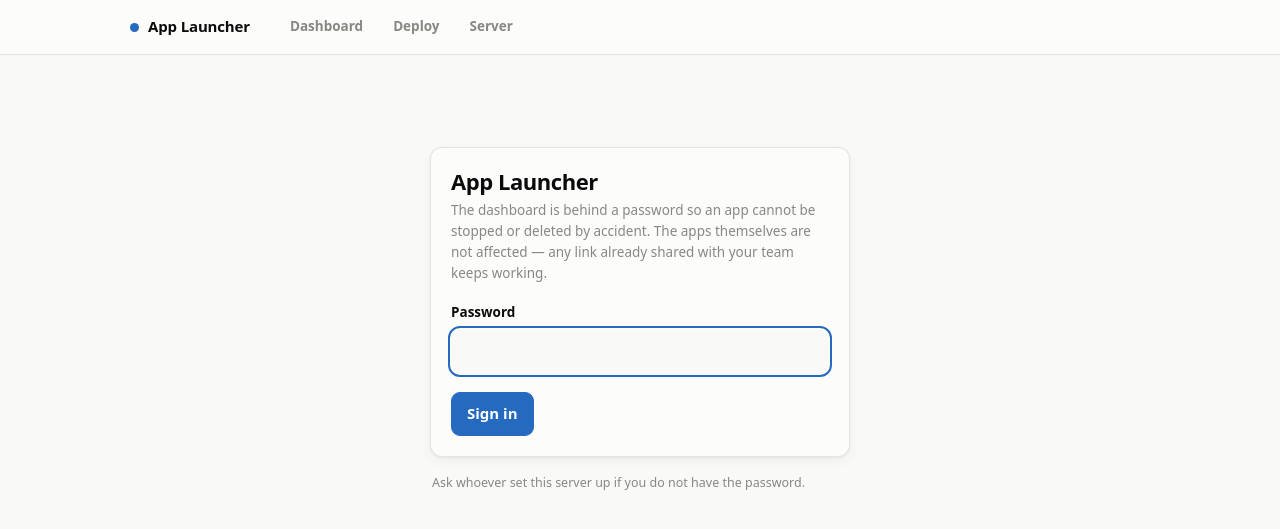
After one commit to ayushmansingh/DeploymentHandler, a FastAPI app: template launcher/templates/login.html in a window 1280 px wide. The commit adds this page. Shown: the top 529 px of the page. Run offline with FastAPI, Linux system fonts and the light colour scheme; the template is opened without the code that fills it, so the values that code supplies are empty; parts of the project's set-up code (start-up, migrations or seed data) failed here and were passed over; some libraries are stand-ins or nearby versions.

Commit message:
Put the dashboard behind a password
Somebody who wandered into the dashboard could stop or delete an app by
accident, which is the failure this guards against. It is a latch, not a
lock: the server speaks plain HTTP on the office LAN, so the password crosses
the network readable by anyone already able to watch it, and the login page
says as much rather than implying more than it gives.

Two carve-outs matter. The deployed apps are served by their own processes on
their own ports and never reach the middleware, so every link already shared
with the team keeps working - gating those would have been the one change
that broke everybody at once. And /healthz stays open, because the update
helper polls it to decide whether a new version came back; behind the
password every self-update would have looked like a failure and rolled
itself back.

The session is a cookie signed with a secret generated per install and kept
out of the source, so a copy of the ZIP cannot mint one, and the expiry is
inside the signature so it cannot be edited to extend itself. `next` is
checked to point back at this server, so the login page cannot be used to
bounce somebody elsewhere. An API caller gets 401 rather than a redirect to a
form it cannot fill in.

Leaving LAUNCHER_PASSWORD empty keeps the launcher exactly as it was, with no
sign-out control cluttering a server that has no password.

Co-Authored-By: Claude Opus 5 <noreply@anthropic.com>
Claude-Session: https://claude.ai/code/session_01WSt9Gn2kwJPMTbhTb39XYG

```diff
--- a/launcher/app.py
+++ b/launcher/app.py
@@ -14,12 +14,12 @@ from contextlib import asynccontextmanager
 from urllib.parse import quote
 
 from fastapi import FastAPI, Form, HTTPException, Request, UploadFile
-from fastapi.responses import (FileResponse, HTMLResponse, PlainTextResponse,
-                               RedirectResponse)
+from fastapi.responses import (FileResponse, HTMLResponse, JSONResponse,
+                               PlainTextResponse, RedirectResponse)
 from fastapi.templating import Jinja2Templates
 
 from . import __version__
-from . import appdata, config, db, deployer, errors, files, hostinfo, metrics, naming, native
+from . import appdata, auth, config, db, deployer, errors, files, hostinfo, metrics, naming, native
 from . import selfupdate, settings as app_settings, thumbs
 from . import ports
 from . import runtime
@@ -47,6 +47,37 @@ async def lifespan(_: FastAPI):
 app = FastAPI(
     title="App Launcher", docs_url=None, redoc_url=None, lifespan=lifespan
 )
+
+# Reachable without the password. /healthz is not optional: the update helper
+# polls it to decide whether a new version came back, so gating it would make
+# every self-update look like a failure and roll itself back.
+_OPEN_PATHS = frozenset({"/login", "/healthz", "/favicon.ico"})
+
+
+@app.middleware("http")
+async def require_password(request: Request, call_next):
+    """Put the dashboard behind the password, and nothing else behind it.
+
+    The deployed apps run in their own processes on their own ports and never
+    reach this middleware, so every link already shared with colleagues keeps
+    working whether or not a password is set.
+    """
+    if not auth.required() or request.url.path in _OPEN_PATHS:
+        return await call_next(request)
+
+    if auth.valid(request.cookies.get(auth.COOKIE)):
+        return await call_next(request)
+
+    # An API caller gets an answer it can act on; a browser gets the form,
+    # with where it was headed so it lands there after signing in.
+    accepts = request.headers.get("accept", "")
+    if request.url.path.startswith("/api/") or "application/json" in accepts:
+        return JSONResponse({"detail": "Password required"}, status_code=401)
+
+    destination = request.url.path
+    if request.url.query:
+        destination += f"?{request.url.query}"
+    return RedirectResponse(f"/login?next={quote(destination)}", status_code=303)
 
 
 def _fmt_time(value: float | None) -> str:
@@ -197,7 +228,49 @@ def _grid_context(request: Request | None = None) -> dict:
 
 def _nav(active: str) -> dict:
     """Shared chrome: which tab is current, and the count beside Dashboard."""
-    return {"active_tab": active, "nav_app_count": len(db.list_apps())}
+    return {
+        "active_tab": active,
+        "nav_app_count": len(db.list_apps()),
+        "password_set": auth.required(),
+    }
+
+
+@app.get("/login", response_class=HTMLResponse)
+def login_page(request: Request, next: str = "/", bad: str = ""):
+    if not auth.required() or auth.valid(request.cookies.get(auth.COOKIE)):
+        return RedirectResponse(next or "/", status_code=303)
+    return templates.TemplateResponse(
+        request, "login.html", {"next": next or "/", "bad": bool(bad)}
+    )
+
+
+@app.post("/login")
+async def do_login(request: Request, password: str = Form(""), next: str = Form("/")):
+    # Somewhere else on this server, or nowhere. An attacker-supplied `next`
+    # must not be able to bounce somebody off to another site.
+    destination = next if next.startswith("/") and not next.startswith("//") else "/"
+    if not auth.check(password):
+        return RedirectResponse(
+            f"/login?bad=1&next={quote(destination)}", status_code=303
+        )
+
+    response = RedirectResponse(destination, status_code=303)
+    response.set_cookie(
+        auth.COOKIE, auth.issue(),
+        max_age=auth.SESSION_DAYS * 86400,
+        httponly=True,        # not readable by an app's JavaScript
+        samesite="lax",
+        # Not `secure`: this server speaks plain HTTP, and a secure cookie
+        # would simply never be sent back.
+    )
+    return response
+
+
+@app.post("/logout")
+def do_logout():
+    response = RedirectResponse("/login", status_code=303)
+    response.delete_cookie(auth.COOKIE)
+    return response
 
 
 @app.get("/", response_class=HTMLResponse)
--- /dev/null
+++ b/launcher/auth.py
@@ -0,0 +1,93 @@
+"""A password on the dashboard, so a mistake takes a deliberate step.
+
+This is a latch, not a lock. The server speaks plain HTTP on the office LAN,
+so the password crosses the network readable by anyone who can already watch
+the traffic. What it does do is stop somebody who wandered into the dashboard
+from stopping or deleting an app by accident, which is the thing that has
+actually gone wrong.
+
+Two things are deliberately left open. The apps themselves are served by
+their own processes on their own ports and are not touched - every link
+already shared with colleagues keeps working. And /healthz stays reachable,
+because the update helper polls it to decide whether a new version came back;
+gating it would make every self-update look like a failure and roll back.
+"""
+from __future__ import annotations
+
+import hashlib
+import hmac
+import secrets
+import time
+
+from . import config
+
+COOKIE = "launcher_session"
+
+# Long enough that the team is not typing a password every morning, short
+# enough that a browser left open on a shared desktop does not stay signed in
+# for ever.
+SESSION_DAYS = 14
+
+# Where the signing secret lives. Kept out of the source so the cookie cannot
+# be forged from a copy of the ZIP, and persisted so a restart does not sign
+# everybody out.
+_SECRET_FILE = config.DATA_DIR / "session.key"
+_secret_cache: bytes | None = None
+
+
+def required() -> bool:
+    """Whether a password has been set at all."""
+    return bool(config.PASSWORD)
+
+
+def _secret() -> bytes:
+    global _secret_cache
+    if _secret_cache is not None:
+        return _secret_cache
+
+    try:
+        _secret_cache = _SECRET_FILE.read_bytes()
+        if _secret_cache:
+            return _secret_cache
+    except OSError:
+        pass
+
+    fresh = secrets.token_bytes(32)
+    try:
+        _SECRET_FILE.parent.mkdir(parents=True, exist_ok=True)
+        _SECRET_FILE.write_bytes(fresh)
+    except OSError:
+        # An unwritable data directory is a bigger problem than this, and a
+        # secret held only in memory still works until the next restart.
+        pass
+    _secret_cache = fresh
+    return fresh
+
+
+def check(password: str) -> bool:
+    """Whether this is the password, compared without leaking its length."""
+    if not required():
+        return True
+    return hmac.compare_digest(password or "", config.PASSWORD)
+
+
+def issue() -> str:
+    """A signed token saying this browser has typed the password."""
+    expires = int(time.time()) + SESSION_DAYS * 86400
+    payload = str(expires)
+    signature = hmac.new(_secret(), payload.encode(), hashlib.sha256).hexdigest()
+    return f"{payload}.{signature}"
+
+
+def valid(token: str | None) -> bool:
+    """Whether a cookie was issued here and has not expired."""
+    if not token or "." not in token:
+        return False
+    payload, _, signature = token.partition(".")
+    expected = hmac.new(_secret(), payload.encode(), hashlib.sha256).hexdigest()
+    if not hmac.compare_digest(signature, expected):
+        return False
+    try:
+        return int(payload) > time.time()
+    except ValueError:
+        return False
--- a/launcher/config.py
+++ b/launcher/config.py
@@ -100,6 +100,12 @@ RUNTIME_LOG_MAX_BYTES = _env_int("LAUNCHER_RUNTIME_LOG_MB", 16) * 1024 * 1024
 # A picture of each app's home page for the dashboard. Windows 11 ships Edge,
 # which takes the screenshot from the command line, so this normally needs no
 # setup. Point it at a specific browser, or set it to "off", if wanted.
+# A password on the dashboard. This guards against a mistake - somebody
+# stopping or deleting an app they did not mean to - rather than against
+# anyone determined: the server speaks plain HTTP on the office LAN. Leave it
+# empty to let anyone who can reach the server use it.
+PASSWORD = os.environ.get("LAUNCHER_PASSWORD", "").strip()
+
 SCREENSHOT_BROWSER = os.environ.get("LAUNCHER_SCREENSHOT_BROWSER", "").strip()
 SCREENSHOTS_ENABLED = SCREENSHOT_BROWSER.lower() != "off"
 
--- a/launcher/templates/base.html
+++ b/launcher/templates/base.html
@@ -330,6 +330,13 @@
       <a class="tab {{ 'on' if active_tab == 'deploy' }}" href="/deploy">Deploy</a>
       <a class="tab {{ 'on' if active_tab == 'server' }}" href="/admin/update">Server</a>
     </nav>
+    {# Only shown when a password is actually set, so a server without one is
+       not cluttered by a control that does nothing. #}
+    {% if password_set %}
+    <form method="post" action="/logout" style="margin-left:auto">
+      <button class="tab" style="background:none;border:0;cursor:pointer;font:inherit"
+              title="Sign out of the dashboard">Sign out</button></form>
+    {% endif %}
   </div>
 </header>
 <main>{% block body %}{% endblock %}</main>
--- /dev/null
+++ b/launcher/templates/login.html
@@ -0,0 +1,33 @@
+{% extends "base.html" %}
+{% block title %}Sign in{% endblock %}
+{% block body %}
+<div style="max-width:420px;margin:8vh auto 0">
+  <div class="card">
+    <h1 style="font-size:22px;margin:0 0 6px">App Launcher</h1>
+    <p class="muted" style="font-size:13.5px;margin:0 0 18px">
+      The dashboard is behind a password so an app cannot be stopped or
+      deleted by accident. The apps themselves are not affected — any link
+      already shared with your team keeps working.</p>
+
+    {% if bad %}
+      <div class="banner bad" style="margin-bottom:16px">
+        That password was not right. Try again.</div>
+    {% endif %}
+
+    <form method="post" action="/login">
+      <input type="hidden" name="next" value="{{ next }}">
+      <label for="password">Password</label>
+      {# autofocus so it is ready to type into, and the browser can remember
+         it like any other sign-in. #}
+      <input type="password" id="password" name="password"
+             autocomplete="current-password" autofocus required>
+      <p style="margin:18px 0 0">
+        <button type="submit" class="primary">Sign in</button></p>
+    </form>
+  </div>
+
+  <p class="muted" style="font-size:12.5px;margin:14px 2px 0">
+    Ask whoever set this server up if you do not have the password.
+  </p>
+</div>
+{% endblock %}
```
Also changed, not shown: tests/test_password.py (added, +110 -0 lines), README.md, 2 other files.
